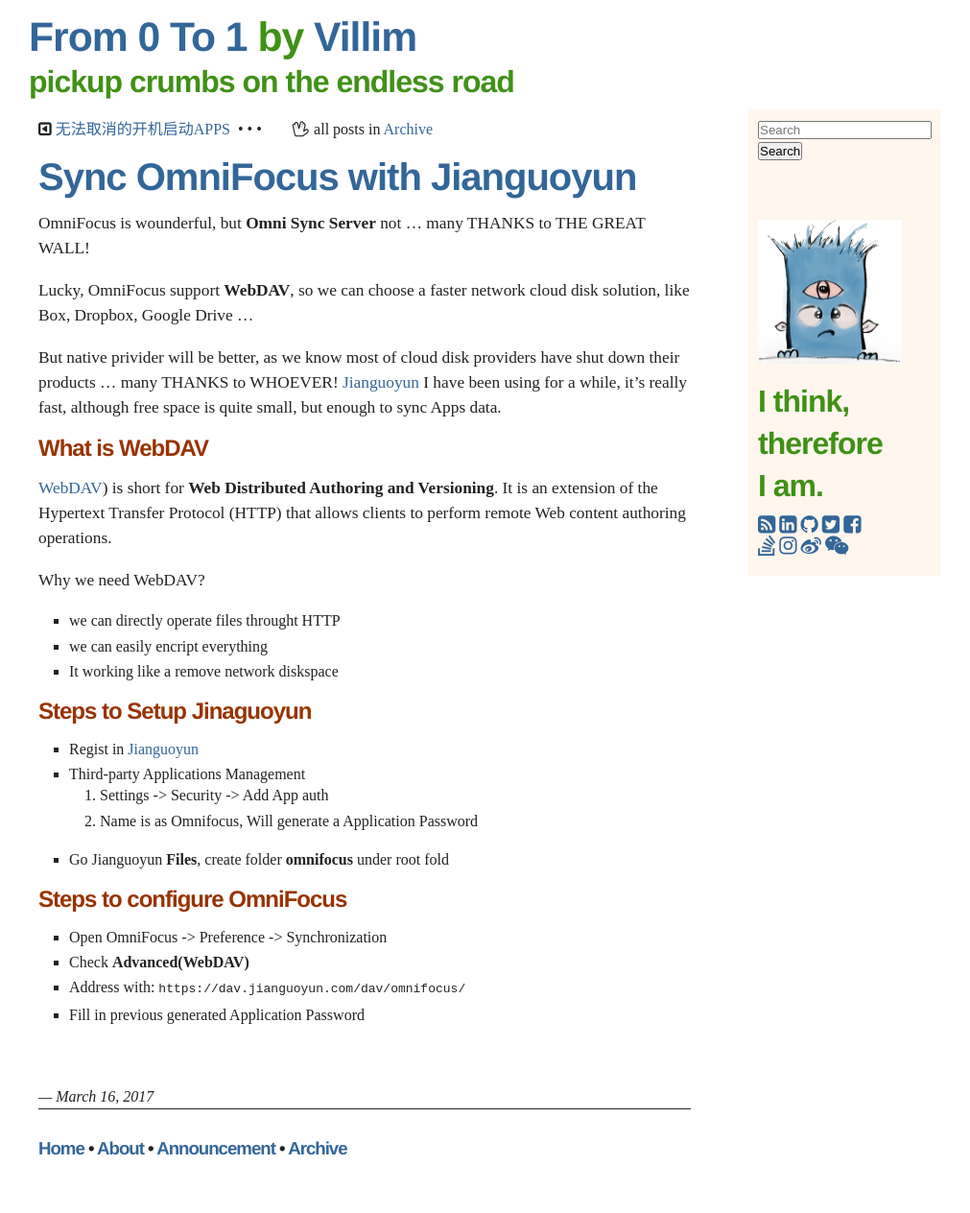
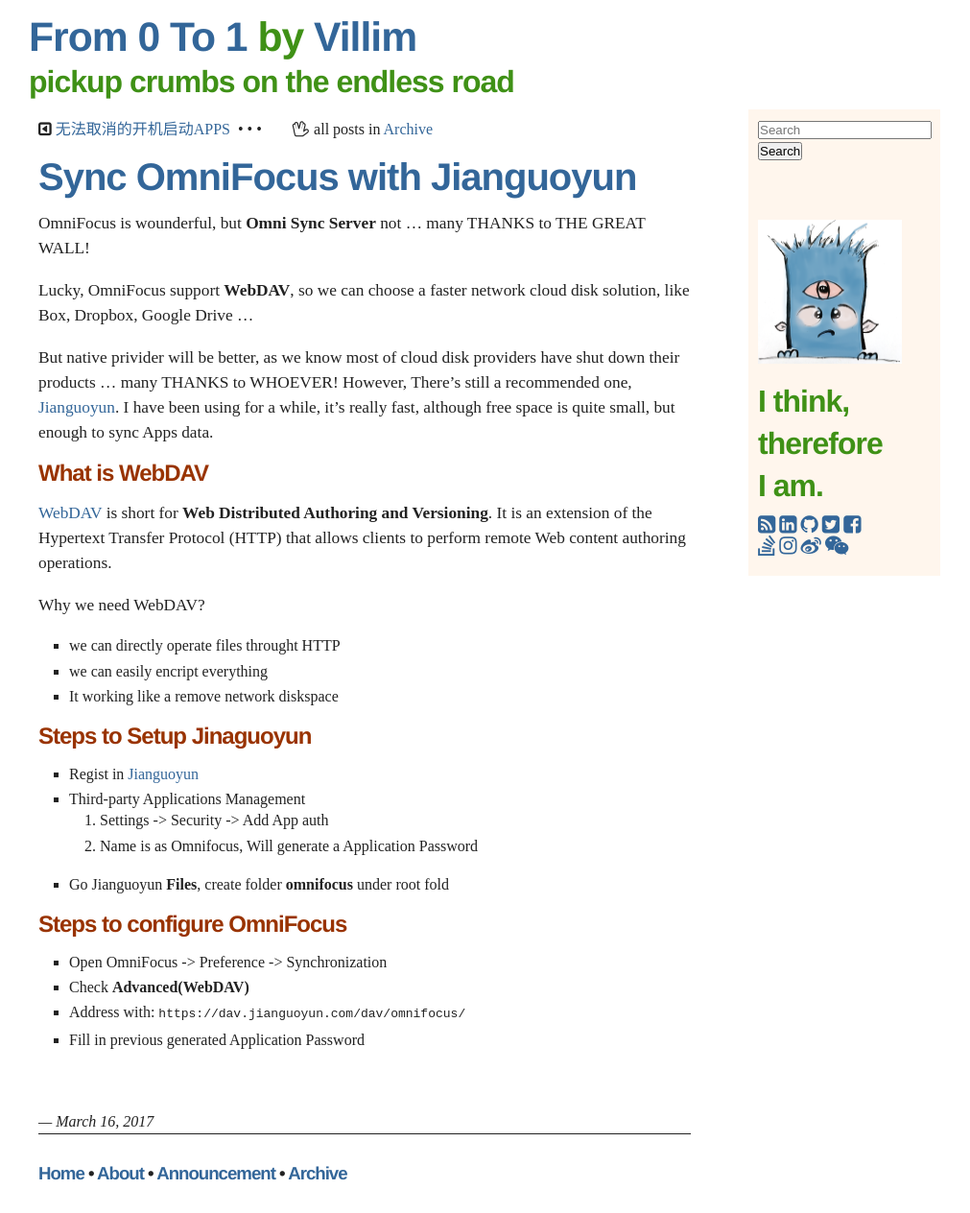
Before and after one commit to villim/villim.github.io, a Jekyll site: the page built from _posts/2017-03-16-sync-omnifocus-with-jianguoyun.md, in a window 1280 px wide. Shown: the whole page at 96% size, without its empty margins (135-1146 px from the left). Built offline with Jekyll 4.4.1, drawn with Linux system fonts in a browser that asks for light colours; nearby versions of some CDN libraries; before the commit the page ends 1238 px from its top, so only the background shows below that.

Commit message:
modification

```diff
--- a/_posts/2017-03-16-sync-omnifocus-with-jianguoyun.md
+++ b/_posts/2017-03-16-sync-omnifocus-with-jianguoyun.md
@@ -7,11 +7,11 @@
 
 Lucky, OmniFocus support **WebDAV**, so we can choose a faster network cloud disk solution, like Box, Dropbox, Google Drive ...
 
-But native privider will be better, as we know most of cloud disk providers have shut down their products ... many THANKS to WHOEVER! [Jianguoyun](https://www.jianguoyun.com/) I have been using for a while, it's really fast, although free space is quite small, but enough to sync Apps data.
+But native privider will be better, as we know most of cloud disk providers have shut down their products ... many THANKS to WHOEVER! However, There's still a recommended one, [Jianguoyun](https://www.jianguoyun.com/). I have been using for a while, it's really fast, although free space is quite small, but enough to sync Apps data.
 
 ## What is WebDAV
 
-[WebDAV](https://en.wikipedia.org/wiki/WebDAV)) is short for **Web Distributed Authoring and Versioning**. It is an extension of the Hypertext Transfer Protocol (HTTP) that allows clients to perform remote Web content authoring operations.
+[WebDAV](https://en.wikipedia.org/wiki/WebDAV) is short for **Web Distributed Authoring and Versioning**. It is an extension of the Hypertext Transfer Protocol (HTTP) that allows clients to perform remote Web content authoring operations.
 
 Why we need WebDAV?
 
```
